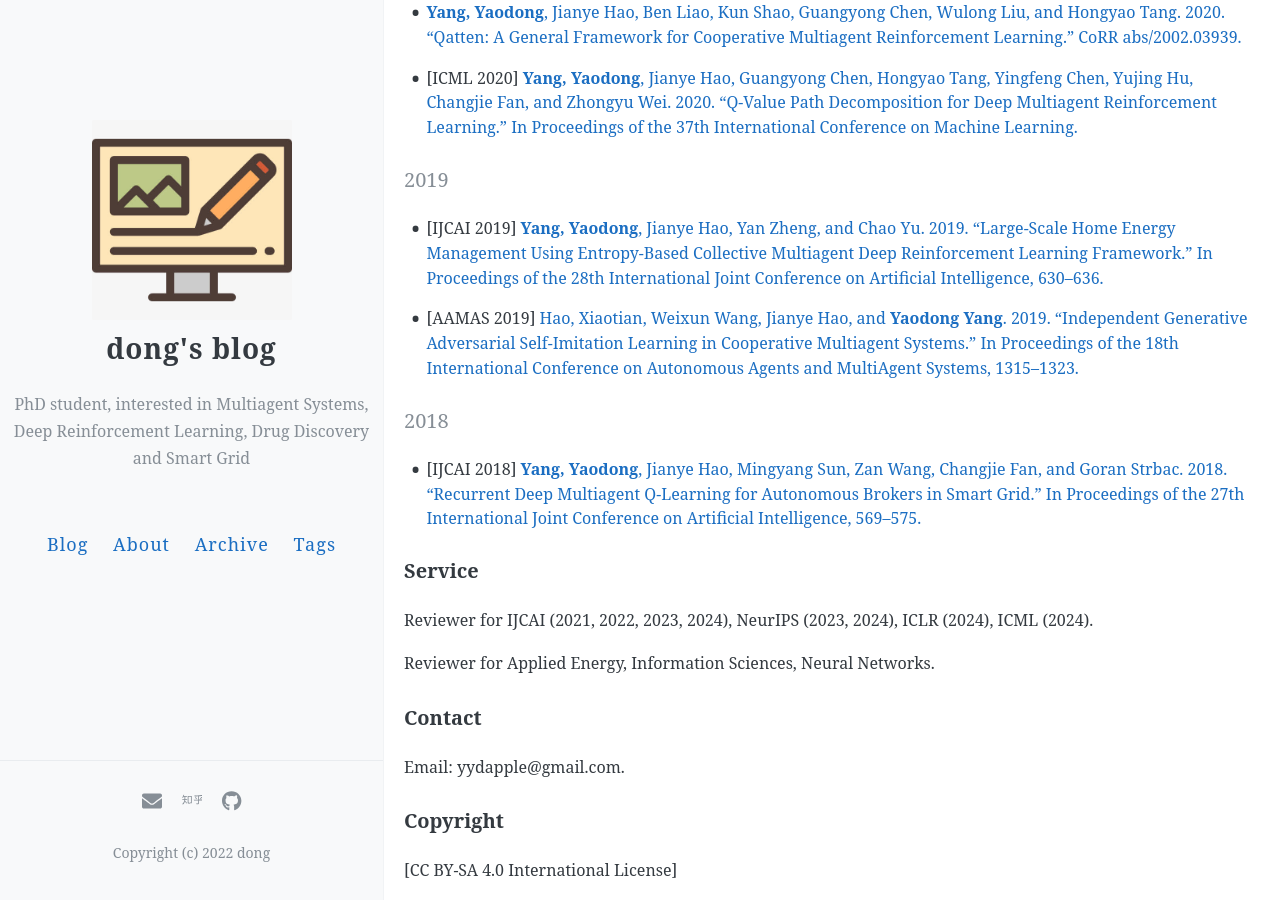
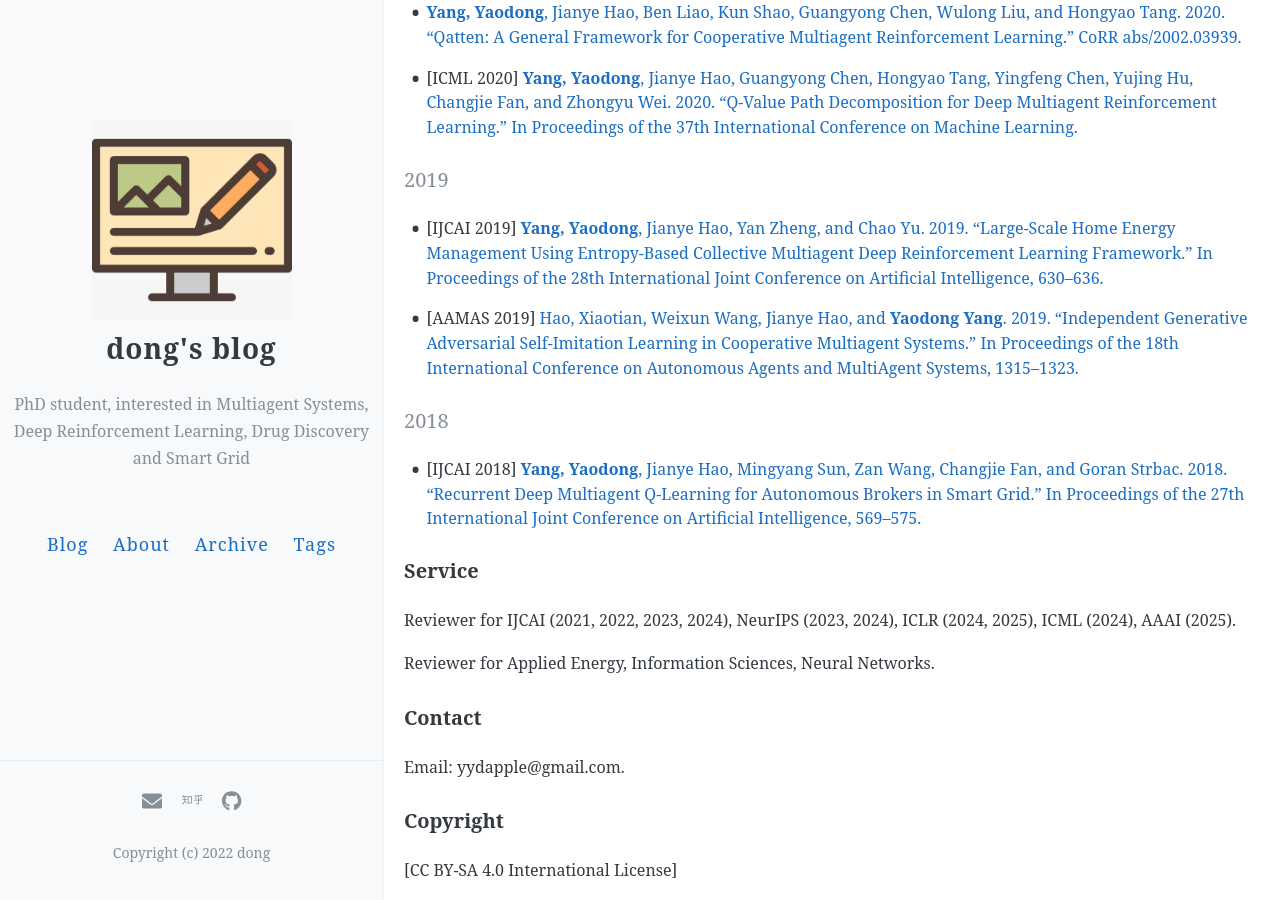
Before and after one commit to CNDOTA/CNDOTA.github.io, a Jekyll site: the page built from about.md, in a window 1280 px wide and 900 px high, scrolled down 1730 px. Built offline with Jekyll 4.4.1, drawn with Linux system fonts in a browser that asks for light colours; comment, search, counter and statistics services are not loaded.

Commit message:
update 20240903

```diff
--- a/about.md
+++ b/about.md
@@ -97,7 +97,7 @@ In Proceedings of the 27th International Joint Conference on Artificial Intellig
 
 ### Service
 
-Reviewer for IJCAI (2021, 2022, 2023, 2024), NeurIPS (2023, 2024), ICLR (2024), ICML (2024).
+Reviewer for IJCAI (2021, 2022, 2023, 2024), NeurIPS (2023, 2024), ICLR (2024, 2025), ICML (2024), AAAI (2025).
 
 Reviewer for Applied Energy, Information Sciences, Neural Networks.
 
```
